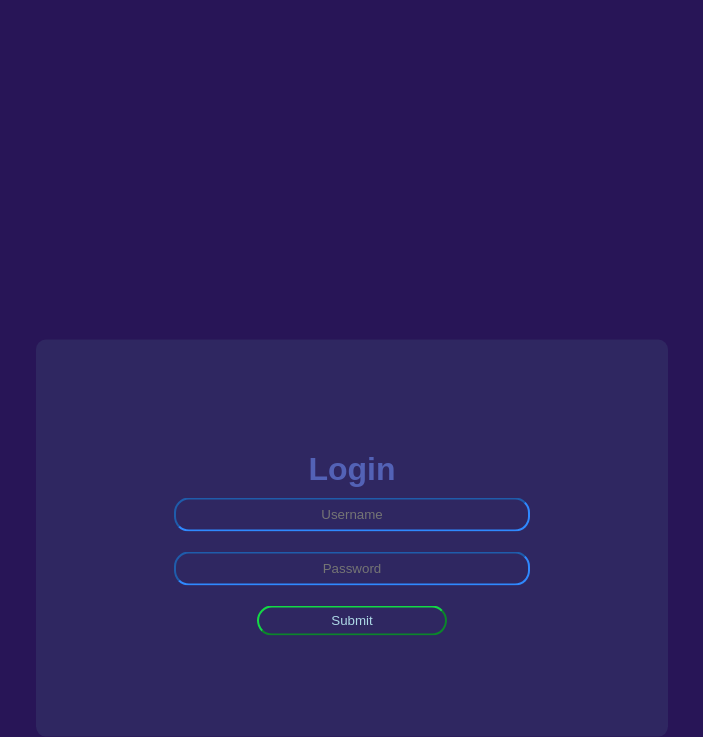
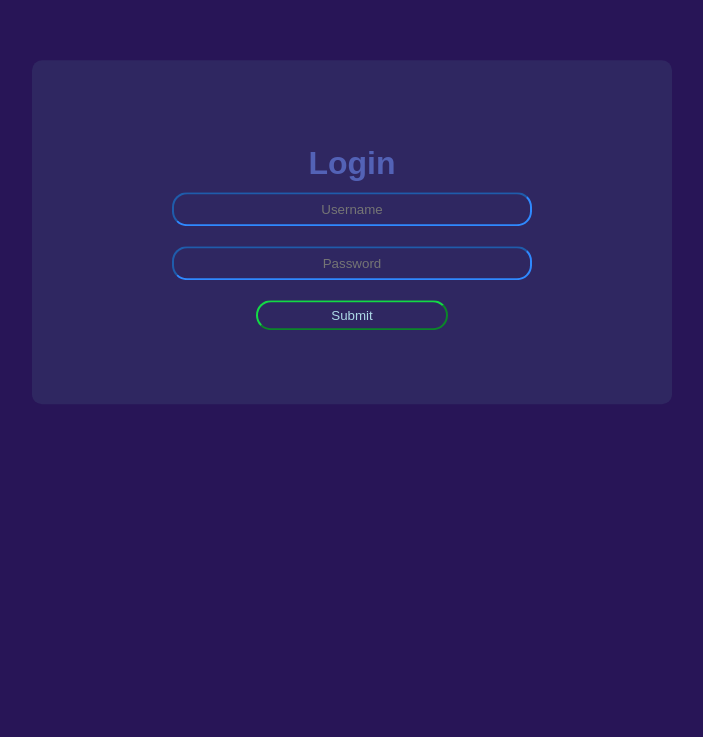
Before and after one commit to laksh-21/Web-Development, a plain HTML site: page HTML - Login Page/index.html in a window 1280 px wide. Shown: the part 112-849 px from the top of the page, without its empty margins (288-991 px from the left). After the commit the page ends 800 px from the top, so only its background shows below. Drawn offline with Linux system fonts and the light colour scheme.

Commit message:
improved positioning

```diff
--- a/HTML - Login Page/css/styles.css
+++ b/HTML - Login Page/css/styles.css
@@ -1,19 +1,22 @@
 body{
     background: rgb(40, 21, 87);
     text-align: center;
+    margin: 0;
+    padding: 0;
 }
 
 .box{
+    padding-top: 5%;
+    padding-bottom: 5%;
+    height: 50%;
+    margin: 0;
     color: rgb(83, 98, 182);
     font-family: sans-serif;
-    margin-top: 20%;
-    padding-top: 8%;
-    padding-bottom: 8%;
     text-align: center;
     width: 50%;
+    transform: translate(50%, 50%);
     top: 50%;
-    bottom: 50%;
-    transform: translate(50%, 50%);
+    left: 50%;
     background-color: rgb(47, 39, 97);
     border-radius: 10px;
 }
@@ -34,14 +37,13 @@ body{
 }
 
 .box h1{
-    margin-top: 10px;
     margin-bottom: 0;
 }
 
 .box input[type="submit"]{
     color: lightblue;
     width: 30%;
-    margin-top: 10px;
+    margin: 10px;
     border-radius: 15px;
     height: 30px;
     background-color: rgb(47, 39, 97);
```
